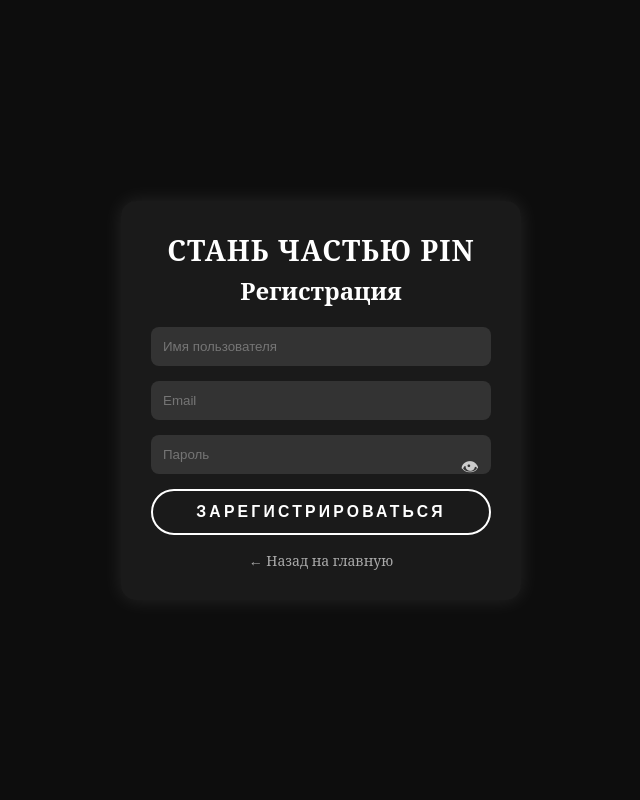
After one commit to MyNameIsMoran14/language_platform, a Flask app: template PIN/templates/pages/reg_form.html in a window 1280 px wide. The commit adds this page. Shown: the whole page, without its empty margins (319-959 px from the left). Run offline with Flask 3, Linux system fonts and the light colour scheme; the template is opened without the code that fills it, so the values that code supplies are empty.

Commit message:
reg form front

```diff
--- a/PIN/static/css/main.css
+++ b/PIN/static/css/main.css
@@ -370,6 +370,122 @@
   color: #fff;
 }
 
+/*reg-page*/
+.registration-wrapper {
+  background-color: #0d0d0d;
+  display: flex;
+  align-items: center;
+  justify-content: center;
+  min-height: 100vh;
+  margin: 0;
+}
+
+.registration-title {
+
+  text-align: center;
+  font-size: 28px;
+  font-weight: 700;
+  text-transform: uppercase;
+  margin-bottom: 5px;
+  letter-spacing: 1px;
+  width: 100%;
+}
+
+.registration-card {
+  background: #1a1a1a;
+  color: white;
+  padding: 30px;
+  border-radius: 15px;
+  max-width: 400px;
+  width: 100%;
+  box-shadow: 0 0 20px rgba(255, 255, 255, 0.1);
+  animation: zoomInModal 0.3s ease forwards;
+}
+
+
+.registration-card h2 {
+  text-align: center;
+  font-size: 24px;
+  margin-bottom: 20px;
+}
+
+
+.registration-card input {
+  width: 100%;
+  margin-bottom: 15px;
+  padding: 12px;
+  border: none;
+  border-radius: 8px;
+  background: #333;
+  color: #fff;
+}
+
+.registration-card input:focus {
+  outline: none;
+  box-shadow: 0 0 0 2px #630017;
+}
+
+
+.registration-card button {
+  width: 100%;
+  padding: 12px;
+  border: 2px solid #fff;
+  border-radius: 40px;
+  color: #fff;
+  font-weight: bold;
+  background-color: transparent;
+  cursor: pointer;
+  transition: all 0.3s ease;
+}
+
+.registration-card button:hover {
+  background-color: #630017;
+  transform: scale(1.01);
+}
+
+
+.password-container {
+  position: relative;
+}
+
+.password-toggle {
+  position: absolute;
+  top: 35%;
+  right: 12px;
+  cursor: pointer;
+  color: #ccc;
+  font-size: 18px;
+  user-select: none;
+}
+
+.password-toggle:hover {
+  color: #fff;
+}
+
+
+.registration-back {
+  display: block;
+  text-align: center;
+  margin-top: 16px;
+  font-size: 14px;
+  color: #aaa;
+  text-decoration: none;
+}
+
+.registration-back:hover {
+  color: #fff;
+}
+
+@keyframes zoomInModal {
+  from {
+    transform: scale(0.9);
+    opacity: 0;
+  }
+  to {
+    transform: scale(1);
+    opacity: 1;
+  }
+}
 
 /*about us*/
 
--- /dev/null
+++ b/PIN/templates/pages/reg_form.html
@@ -0,0 +1,36 @@
+<!DOCTYPE html>
+<html lang="en">
+<head>
+    <meta charset="UTF-8">
+    <meta name="viewport" content="width=device-width, initial-scale=1.0">
+    <title>Registration | PIN</title>
+
+    <link rel="stylesheet" href="{{ url_for('static', filename='css/main.css') }}">
+  	<link rel="stylesheet" href="{{ url_for('static', filename='css/test.css') }}">
+	<script src="{{ url_for('static', filename='js/modal.js') }}" defer></script>
+</head>
+<body>
+    <div class="registration-wrapper">
+        <div class="registration-card">
+            <h1 class="registration-title">Стань частью PIN</h1>
+            <h2>Регистрация</h2>
+            <form method="POST" action="{{ url_for('register') }}">
+                <input type="text" name="username" placeholder="Имя пользователя" required>
+                <input type="email" name="email" placeholder="Email" required>
+
+                <div class="password-container">
+                    <input type="password" id="reg-password" name="password" placeholder="Пароль" required>
+                    <span class="password-toggle" onclick="togglePassword()">👁</span>
+                </div>
+
+                <button type="submit">Зарегистрироваться</button>
+            </form>
+
+            <a href="{{ url_for('home') }}" class="registration-back">← Назад на главную</a>
+        </div>
+    </div>
+
+
+
+
+</body>
```
Also changed, not shown: PIN/static/js/modal.js (+31 -33 lines).
